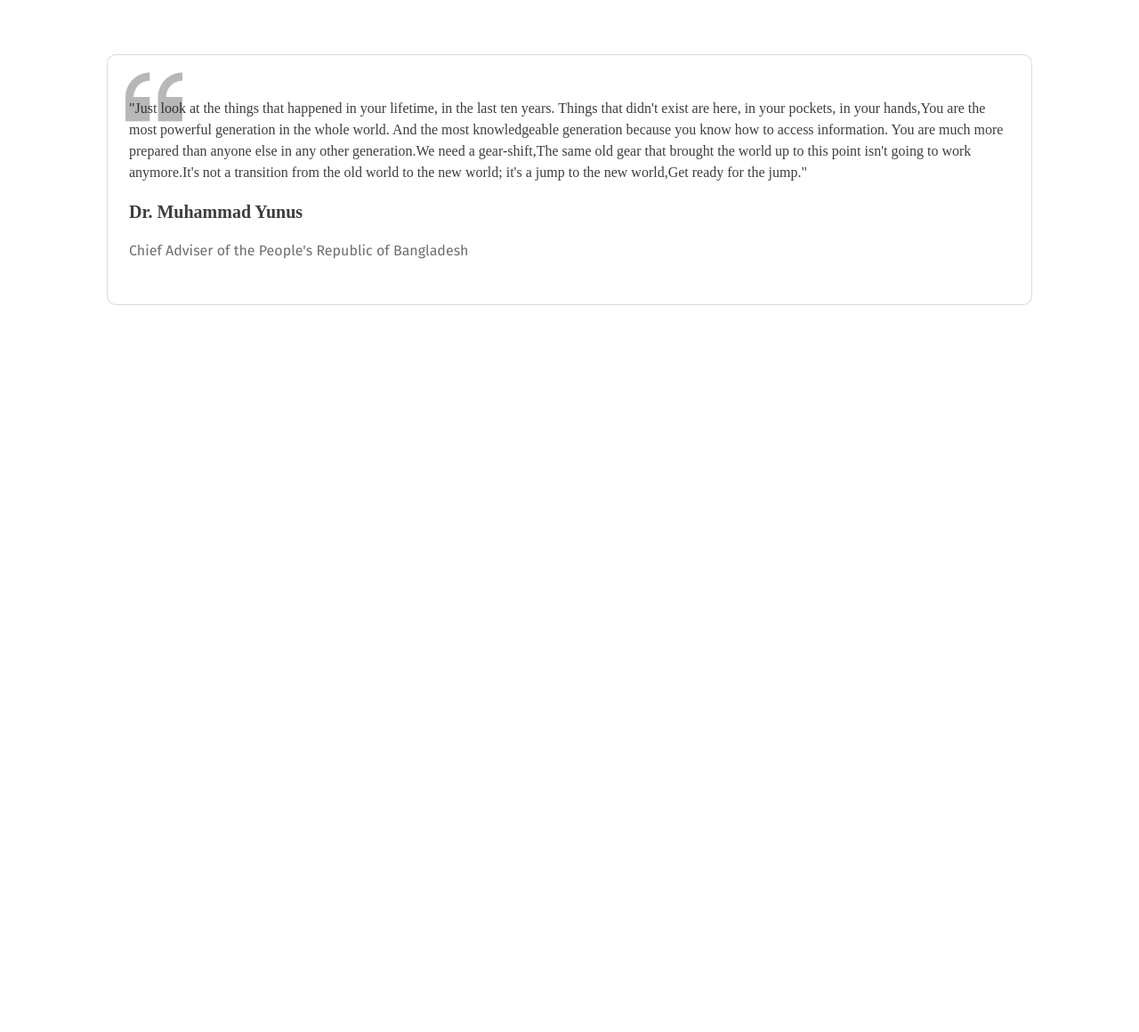
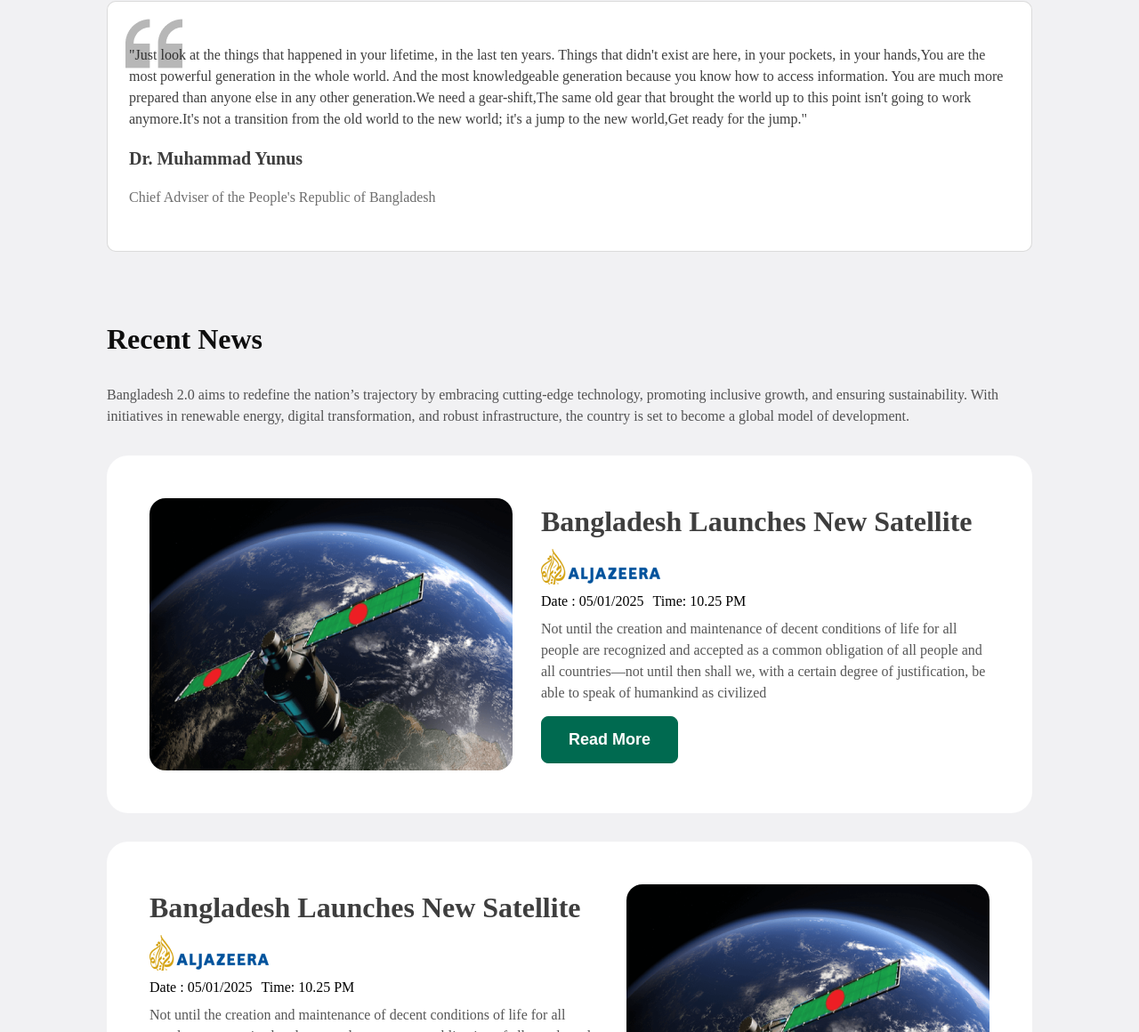
Before and after one commit to sadikworkbd5622/B11A1-project, a plain HTML site: page index.html in a window 1280 px wide. Shown: the part 1640-2800 px from the top of the page at 89% size. Before the commit the page ends 1983 px from the top, so only its background shows below. Drawn offline with Linux system fonts and the light colour scheme.

Commit message:
news add

```diff
--- a/index.html
+++ b/index.html
@@ -114,9 +114,62 @@
             <p class="y3">Chief Adviser of the People's Republic of Bangladesh</p>
         </div>
 
+        <section class="b5">
+            <h2>Recent News</h2>
+            <p>Bangladesh 2.0 aims to redefine the nation’s trajectory by embracing cutting-edge technology, promoting inclusive growth, and ensuring sustainability. With initiatives in renewable energy, digital transformation, and robust infrastructure,
+                the country is set to become a global model of development.
+            </p>
+            <div class="news">
+                <img src="./assets/satelite.png" alt="satelite">
+                <div class="details">
+                    <h2>Bangladesh Launches New Satellite</h2>
+                    <img src="./assets/al-jazeera.png" alt="al-jazeera">
+                    <div class="time">
+                        <time datetime="25/01/05">Date : 05/01/2025</time>
+                        <time datetime="25/01/05">Time: 10.25 PM</time>
+                    </div>
+                    <p class="text">
+                        Not until the creation and maintenance of decent conditions of life for all people are recognized and accepted as a common obligation of all people and all countries—not until then shall we, with a certain degree of justification, be able to speak of
+                        humankind as civilized
+                    </p>
+                    <button class="btn">Read More</button>
+                </div>
+            </div>
+            </div>
+            <div class="news">
 
-    </main>
+                <div class="details">
+                    <h2>Bangladesh Launches New Satellite</h2>
+                    <img src="./assets/al-jazeera.png" alt="al-jazeera">
+                    <div class="time">
+                        <time datetime="25/01/05">Date : 05/01/2025</time>
+                        <time datetime="25/01/05">Time: 10.25 PM</time>
+                    </div>
+                    <p class="text">
+                        Not until the creation and maintenance of decent conditions of life for all people are recognized and accepted as a common obligation of all people and all countries—not until then shall we, with a certain degree of justification, be able to speak of
+                        humankind as civilized
+                    </p>
+                    <button class="btn">Read More</button>
+                </div>
+                <img src="./assets/satelite.png" alt="satelite">
+            </div>
+            </div>
+            <div class="news">
+                <img src="./assets/satelite.png" alt="satelite">
+                <div class="details">
+                    <h2>Bangladesh Launches New Satellite</h2>
+                    <img src="./assets/al-jazeera.png" alt="al-jazeera">
+                    <div class="time">
+                        <time datetime="25/01/05">Date : 05/01/2025</time>
+                        <time datetime="25/01/05">Time: 10.25 PM</time>
+                    </div>
+                    <p class="text">
+                        Not until the creation and maintenance of decent conditions of life for all people are recognized and accepted as a common obligation of all people and all countries—not until then shall we, with a certain degree of justification, be able to speak of
+                        humankind as civilized
+                    </p>
+                    <button class="btn">Read More</button>
+                </div>
+            </div>
+            </div>
 
-</body>
-
-</html>
+        </section>
--- a/style.css
+++ b/style.css
@@ -2,6 +2,10 @@
 * {
     margin: 0;
     padding: 0;
+}
+
+body {
+    background-color: #F1F1F3;
 }
 
 .head nav ul {
@@ -32,16 +36,17 @@
     gap: 48px;
     border-radius: 8px;
     border: 1px solid #006A50;
-    color: #006A50;
+    color: #FFFFFF;
     font-size: 18px;
     font-style: normal;
     font-weight: 600;
     line-height: normal;
+    background: #006A50;
 }
 
 .btn:hover {
-    background: rgb(0, 106, 80);
-    color: white;
+    background: white;
+    color: #006A50;
     border: none;
 }
 
@@ -251,6 +256,12 @@
     text-align: center;
 }
 
+.v1 button:hover {
+    background: white;
+    color: rgb(84, 144, 245);
+    border: none;
+}
+
 .v2 button {
     width: 122px;
     height: 41px;
@@ -264,6 +275,12 @@
     text-align: center;
 }
 
+.v2 button:hover {
+    background: white;
+    color: rgb(9, 161, 92);
+    border: none;
+}
+
 .v3 button {
     width: 122px;
     height: 41px;
@@ -275,6 +292,12 @@
     border: none;
     margin-top: 24px;
     text-align: center;
+}
+
+.v3 button:hover {
+    background: white;
+    color: rgb(255, 194, 57);
+    border: none;
 }
 
 button:hover {
@@ -292,7 +315,7 @@ button:hover {
     gap: 20px;
     border: 1px solid rgba(14, 14, 14, 0.15);
     background: #FFF;
-    margin-top: 80px;
+    margin-top: 20px;
     margin-left: 120px;
     margin-right: 120px;
 }
@@ -327,9 +350,74 @@ button:hover {
 .y3 {
     align-self: stretch;
     color: rgba(14, 14, 14, 0.60);
-    font-family: "Fira Sans";
     font-size: 16px;
     font-style: normal;
     font-weight: 400;
     line-height: 24px;
 }
+
+.b5 {
+    display: flex;
+    flex-direction: column;
+    align-items: flex-start;
+    gap: 32px;
+    margin-top: 80px;
+    margin-left: 120px;
+    margin-right: 120px;
+}
+
+.b5 h2 {
+    color: #0E0E0E;
+    font-size: 32px;
+    font-style: normal;
+    font-weight: 700;
+    line-height: normal;
+}
+
+.b5 p {
+    display: flex;
+    flex-direction: column;
+    align-items: flex-start;
+    gap: 24px;
+    flex: 1 0 0;
+    color: rgba(14, 14, 14, 0.70);
+    font-size: 16px;
+    font-style: normal;
+    font-weight: 400;
+    line-height: 24px;
+}
+
+.news {
+    display: flex;
+    padding: 48px;
+    align-items: center;
+    gap: 32px;
+    align-self: stretch;
+    border-radius: 24px;
+    background: #FFF;
+}
+
+.news>img {
+    border-radius: 18px;
+}
+
+.details {
+    height: 290px;
+    display: flex;
+    flex-direction: column;
+    justify-content: space-between;
+    align-items: start;
+}
+
+.details h2 {
+    color: rgba(14, 14, 14, 0.8);
+    font-size: 32px;
+    font-weight: 700;
+    margin-bottom: 12px;
+}
+
+.time {
+    margin: 10px 0;
+    display: flex;
+    gap: 10px;
+}
```
